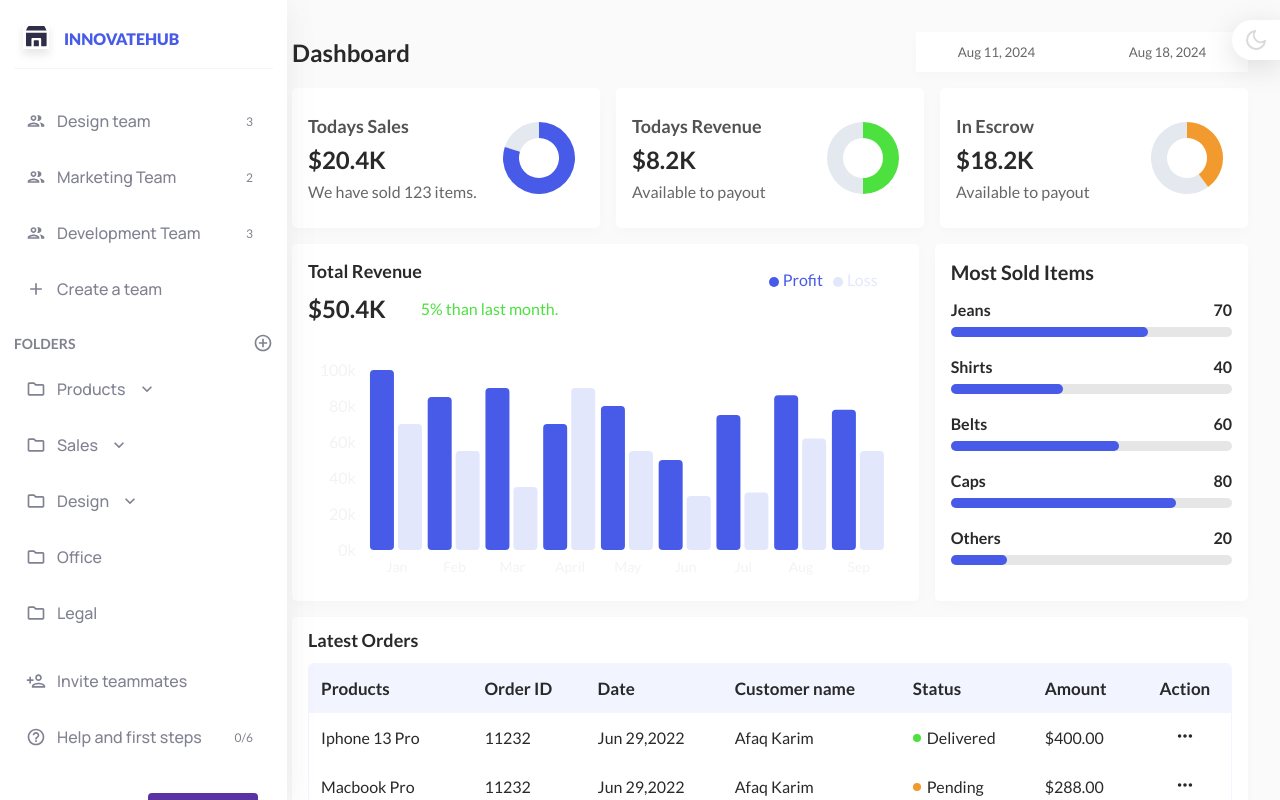
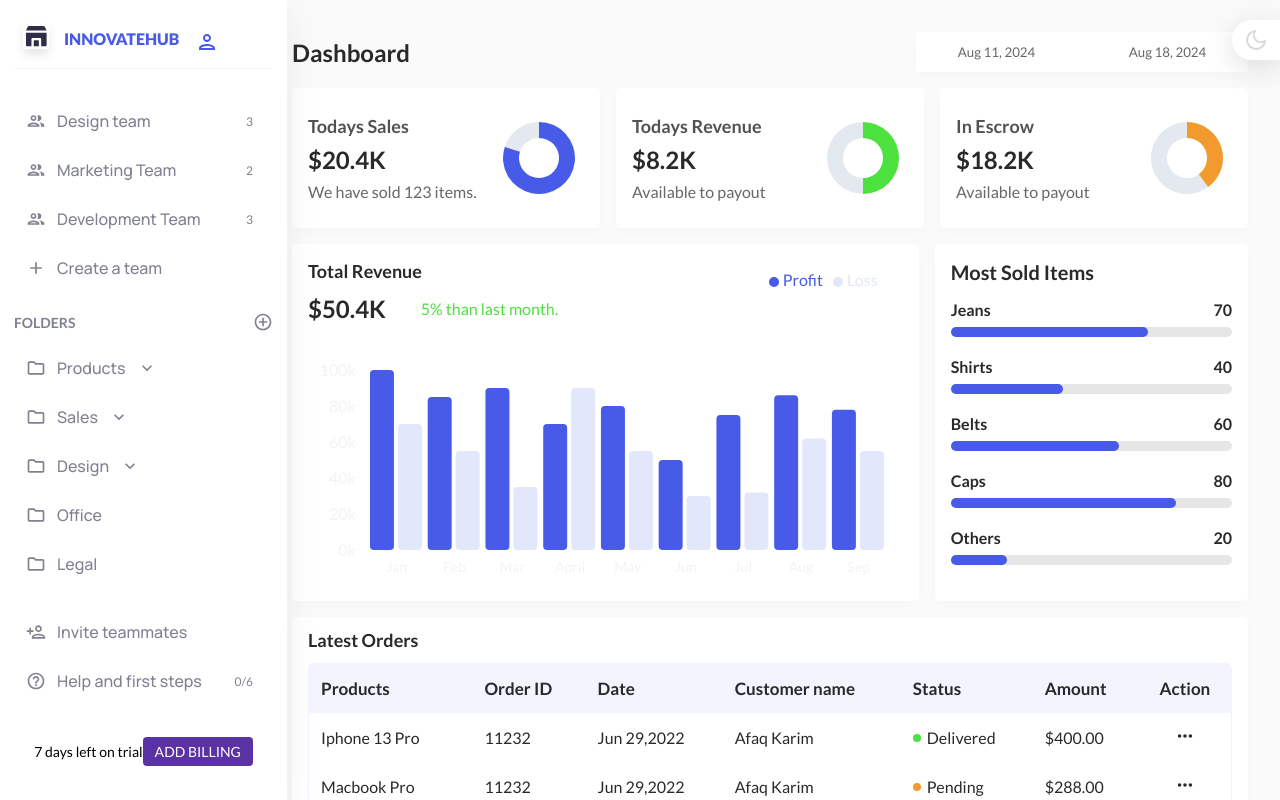
Before and after one commit to MohamedIjlal27/Front-end-Assignment, a React (Vite) app: page / in a window 1280 px wide. Shown: the top 800 px of the page. Built offline with nearby package versions, Linux system fonts and the light colour scheme; some icons are missing.

Commit message:
Profile Icon Added

```diff
--- a/src/components/sidebar/Sidebar.jsx
+++ b/src/components/sidebar/Sidebar.jsx
@@ -12,6 +12,7 @@ import {
   MdOutlinePersonAdd,
   MdOutlineExpandMore,
   MdOutlineAddCircleOutline,
+  MdOutlinePerson,
 } from "react-icons/md";
 import { Link } from "react-router-dom";
 import "./Sidebar.scss";
@@ -32,11 +33,17 @@ const Sidebar = () => {
     { name: "Office", subItems: [] },
     { name: "Legal", subItems: [] },
   ]);
+  const [teams, setTeams] = useState([
+    { name: "Design team", members: 3 },
+    { name: "Marketing Team", members: 2 },
+    { name: "Development Team", members: 3 },
+  ]);
   const [showModal, setShowModal] = useState(false);
   const [newFolderName, setNewFolderName] = useState("");
   const [newSubItem, setNewSubItem] = useState("");
   const [addSubItems, setAddSubItems] = useState(false);
   const [currentFolder, setCurrentFolder] = useState(null);
+  const [isCreatingTeam, setIsCreatingTeam] = useState(false);
 
   const handleClickOutside = (event) => {
     if (
@@ -62,9 +69,12 @@ const Sidebar = () => {
   const handleAddFolder = () => {
     setShowModal(true);
     setCurrentFolder(null);
+    setIsCreatingTeam(false);
   };
 
   const handleCreateFolder = () => {
+    if (newFolderName.trim() === "") return;
+
     const newFolder = {
       name: newFolderName,
       subItems: addSubItems ? [] : null,
@@ -82,6 +92,8 @@ const Sidebar = () => {
   };
 
   const handleCreateSubItem = () => {
+    if (newSubItem.trim() === "") return;
+
     setFolders(
       folders.map((folder) =>
         folder.name === currentFolder
@@ -94,6 +106,21 @@ const Sidebar = () => {
     setActiveMenu(currentFolder);
   };
 
+  const handleAddTeam = () => {
+    setShowModal(true);
+    setCurrentFolder(null);
+    setIsCreatingTeam(true);
+  };
+
+  const handleCreateTeam = () => {
+    if (newFolderName.trim() === "") return;
+
+    const newTeam = { name: newFolderName, members: 0 }; // New teams start with 0 members
+    setTeams([...teams, newTeam]);
+    setShowModal(false);
+    setNewFolderName("");
+  };
+
   return (
     <nav
       className={`sidebar ${isSidebarOpen ? "sidebar-show" : ""}`}
@@ -101,8 +128,9 @@ const Sidebar = () => {
     >
       <div className="sidebar-top">
         <div className="sidebar-brand">
-          <img src={theme === LIGHT_THEME ? LogoBlue : LogoWhite} alt="" />
+          <img src={theme === LIGHT_THEME ? LogoBlue : LogoWhite} alt="Logo" />
           <span className="sidebar-brand-text">InnovateHub</span>
+          <MdOutlinePerson size={24} className="profile-icon" />
         </div>
         <button className="sidebar-close-btn" onClick={closeSidebar}>
           <MdOutlineClose size={24} />
@@ -111,40 +139,24 @@ const Sidebar = () => {
       <div className="sidebar-body">
         <div className="sidebar-section">
           <ul className="menu-list">
-            <li className="menu-item">
+            {teams.map((team, index) => (
+              <li className="menu-item" key={index}>
                 <Link to="/" className="menu-link">
                   <span className="menu-link-icon">
                     <MdOutlinePeople size={20} />
                   </span>
-                <span className="menu-link-text">Design team</span>
-                <span className="menu-link-badge">3</span>
+                  <span className="menu-link-text">{team.name}</span>
+                  <span className="menu-link-badge">{team.members}</span>
                 </Link>
               </li>
+            ))}
             <li className="menu-item">
-              <Link to="/" className="menu-link">
-                <span className="menu-link-icon">
-                  <MdOutlinePeople size={20} />
-                </span>
-                <span className="menu-link-text">Marketing Team</span>
-                <span className="menu-link-badge">2</span>
-              </Link>
-            </li>
-            <li className="menu-item">
-              <Link to="/" className="menu-link">
-                <span className="menu-link-icon">
-                  <MdOutlinePeople size={20} />
-                </span>
-                <span className="menu-link-text">Development Team</span>
-                <span className="menu-link-badge">3</span>
-              </Link>
-            </li>
-            <li className="menu-item">
-              <Link to="/" className="menu-link">
+              <div className="menu-link" onClick={handleAddTeam}>
                 <span className="menu-link-icon">
                   <MdOutlineAdd size={20} />
                 </span>
                 <span className="menu-link-text">Create a team</span>
-              </Link>
+              </div>
             </li>
           </ul>
         </div>
@@ -231,49 +243,65 @@ const Sidebar = () => {
       {showModal && (
         <div className="modal">
           <div className="modal-content">
-            <h3>{currentFolder ? "Add Sub-Item" : "Create Folder"}</h3>
+            <h3>
+              {isCreatingTeam
+                ? "Create Team"
+                : currentFolder
+                ? "Add Sub-Item"
+                : "Create Folder"}
+            </h3>
             <input
               type="text"
-              value={currentFolder ? newSubItem : newFolderName}
+              value={
+                isCreatingTeam
+                  ? newFolderName
+                  : currentFolder
+                  ? newSubItem
+                  : newFolderName
+              }
               onChange={(e) =>
-                currentFolder
+                isCreatingTeam
+                  ? setNewFolderName(e.target.value)
+                  : currentFolder
                   ? setNewSubItem(e.target.value)
                   : setNewFolderName(e.target.value)
               }
               placeholder={
-                currentFolder ? "Enter sub-item name" : "Enter folder name"
+                isCreatingTeam
+                  ? "Enter team name"
+                  : currentFolder
+                  ? "Enter sub-item name"
+                  : "Enter folder name"
               }
-              className="modal-input"
             />
-            {!currentFolder && (
-              <div className="add-sub-items">
+            {!isCreatingTeam && !currentFolder && (
+              <div>
                 <label>
                   <input
                     type="checkbox"
                     checked={addSubItems}
-                    onChange={(e) => setAddSubItems(e.target.checked)}
+                    onChange={() => setAddSubItems(!addSubItems)}
                   />
                   Add sub-items
                 </label>
               </div>
             )}
-            <div className="modal-actions">
             <button
-                className="modal-button cancel"
-                onClick={() => setShowModal(false)}
+              onClick={
+                isCreatingTeam
+                  ? handleCreateTeam
+                  : currentFolder
+                  ? handleCreateSubItem
+                  : handleCreateFolder
+              }
             >
-                Cancel
+              {isCreatingTeam
+                ? "Create Team"
+                : currentFolder
+                ? "Add Sub-Item"
+                : "Create Folder"}
             </button>
-              <button
-                className="modal-button create"
-                onClick={
-                  currentFolder ? handleCreateSubItem : handleCreateFolder
-                }
-                disabled={currentFolder ? !newSubItem : !newFolderName}
-              >
-                {currentFolder ? "Add Sub-Item" : "Create Folder"}
-              </button>
-            </div>
+            <button onClick={() => setShowModal(false)}>Cancel</button>
           </div>
         </div>
       )}
--- a/src/components/sidebar/Sidebar.scss
+++ b/src/components/sidebar/Sidebar.scss
@@ -26,20 +26,17 @@
     outline-offset: -1px;
   }
 
-  // toggling this class helps to hide/unhide the sidebar
   &.sidebar-show {
     @media (max-width: 768px) {
       transform: translateX(0);
     }
   }
 
-  // showing icons only on sidebar
   @media (max-width: 1200px) {
     width: auto;
     padding: 20px 6px;
   }
 
-  // hiding full on small screen
   @media (max-width: 768px) {
     width: 260px;
     transform: translateX(-100%);
@@ -73,6 +70,13 @@
     @media (max-width: 768px) {
       display: inline-block;
     }
+  }
+
+  .profile-icon {
+    cursor: pointer;
+    color: var(--logo-color); // Adjust color as needed
+    margin-left: 10px;
+    font-size: 24px; // Adjust size as needed
   }
 
   .sidebar-close-btn {
@@ -132,7 +136,7 @@
   }
 
   .menu-item {
-    margin-bottom: 8px;
+    margin-bottom: 1px;
 
     &:last-child {
       margin-bottom: 0;
@@ -259,17 +263,18 @@
     color: var(--footer-text-color);
   }
 
-  .sidebar-footer-btn {
-    background-color: var(--primary-color);
-    color: var(--light-color);
+  .sidebar-footer-button {
+    background-color: #5a32a3;
+    color: #fff;
     border: none;
-    border-radius: 8px;
-    padding: 8px 12px;
+    padding: 6px 12px;
+    border-radius: 4px;
     cursor: pointer;
-    transition: var(--default-transition);
+    font-size: 14px;
+    text-transform: uppercase;
 
     &:hover {
-      opacity: 0.8;
+      background-color: #472587;
     }
   }
 
@@ -297,13 +302,12 @@
     gap: 10px;
   }
 
-  .modal-content h4 {
+  .modal-content h3 {
     margin: 0;
   }
 
   .modal-content input[type="text"] {
     padding: 8px;
-    border: 1px solid var8px;
     border: 1px solid var(--border-color);
     border-radius: 4px;
   }
@@ -327,28 +331,4 @@
       opacity: 0.8;
     }
   }
-  .trial-info {
-    display: flex;
-    justify-content: space-between;
-    align-items: center;
-  }
-
-  .sidebar-footer-text {
-    margin-right: 10px;
-  }
-
-  .sidebar-footer-button {
-    background-color: #5a32a3; /* Purple background */
-    color: #fff; /* White text */
-    border: none;
-    padding: 6px 12px;
-    border-radius: 4px;
-    cursor: pointer;
-    font-size: 14px;
-    text-transform: uppercase; /* Optional: to match button styles */
-  }
-
-  .sidebar-footer-button:hover {
-    background-color: #472587; /* Darker purple on hover */
-  }
 }
```
Lines whose indentation alone changed are shown as unchanged.
